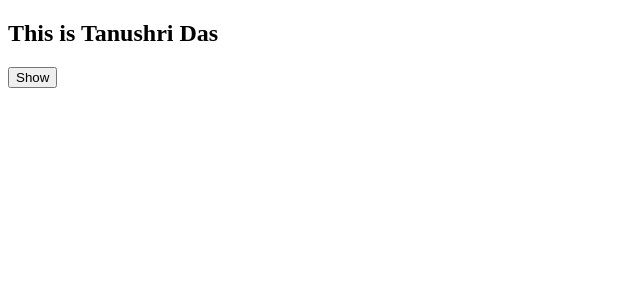
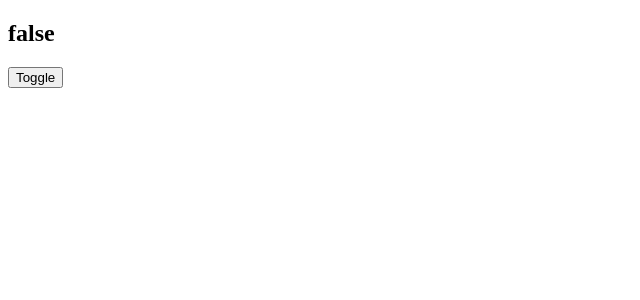
Before and after one commit to Tanushri-Das/React-Problem-Solving-Questions-Answer, a React (Vite) app: page / in a window 1280 px wide. Shown: the top 300 px of the page, without its empty margins (0-640 px from the left). Built offline with nearby package versions, Linux system fonts and the light colour scheme.

Commit message:
state representing a toggle (true/false) value

```diff
--- a/src/App.jsx
+++ b/src/App.jsx
@@ -1,5 +1,6 @@
 import React from "react";
-import ShowHideData from "./Components/ShowHideData/ShowHideData";
+import Toggle from "./Components/Toggle/Toggle";
+// import ShowHideData from "./Components/ShowHideData/ShowHideData";
 // import ParentComponent from "./Components/ParentComponent/ParentComponent";
 // import Parent from "./Components/Parent/Parent";
 // import ShowCurrentTime from "./Components/ShowCurrentTime/ShowCurrentTime";
@@ -20,7 +21,8 @@ const App = () => {
       {/* <ShowCurrentTime/> */}
       {/* <Parent/> */}
       {/* <ParentComponent/> */}
-      <ShowHideData/>
+      {/* <ShowHideData/> */}
+      <Toggle/>
     </div>
   );
 };
--- a/src/Components/ShowHideData/ShowHideData.jsx
+++ b/src/Components/ShowHideData/ShowHideData.jsx
@@ -1,3 +1,5 @@
+// 9. How to show and hide data based on condition in react ?
+
 import React, { useState } from "react";
 
 const ShowHideData = () => {
--- /dev/null
+++ b/src/Components/Toggle/Toggle.jsx
@@ -0,0 +1,16 @@
+// 10. Write a custom React hook that manages a piece of state representing a toggle (true/false) value. The hook should provide functions for toggling the state.
+
+import React from "react";
+import useToggle from "../../hooks/useToggle";
+
+const Toggle = () => {
+  const [isToggled, toggle] = useToggle(false);
+  return (
+    <div>
+      <h2>{isToggled ? "true" : "false"}</h2>
+      <button onClick={toggle}>Toggle</button>
+    </div>
+  );
+};
+
+export default Toggle;
--- /dev/null
+++ b/src/hooks/useToggle.js
@@ -0,0 +1,11 @@
+import { useState } from "react";
+
+const useToggle = () => {
+  const [state, setState] = useState(false);
+  const toggle = () => {
+    setState((prevState) => !prevState);
+  };
+  return [state, toggle];
+};
+
+export default useToggle;
```
